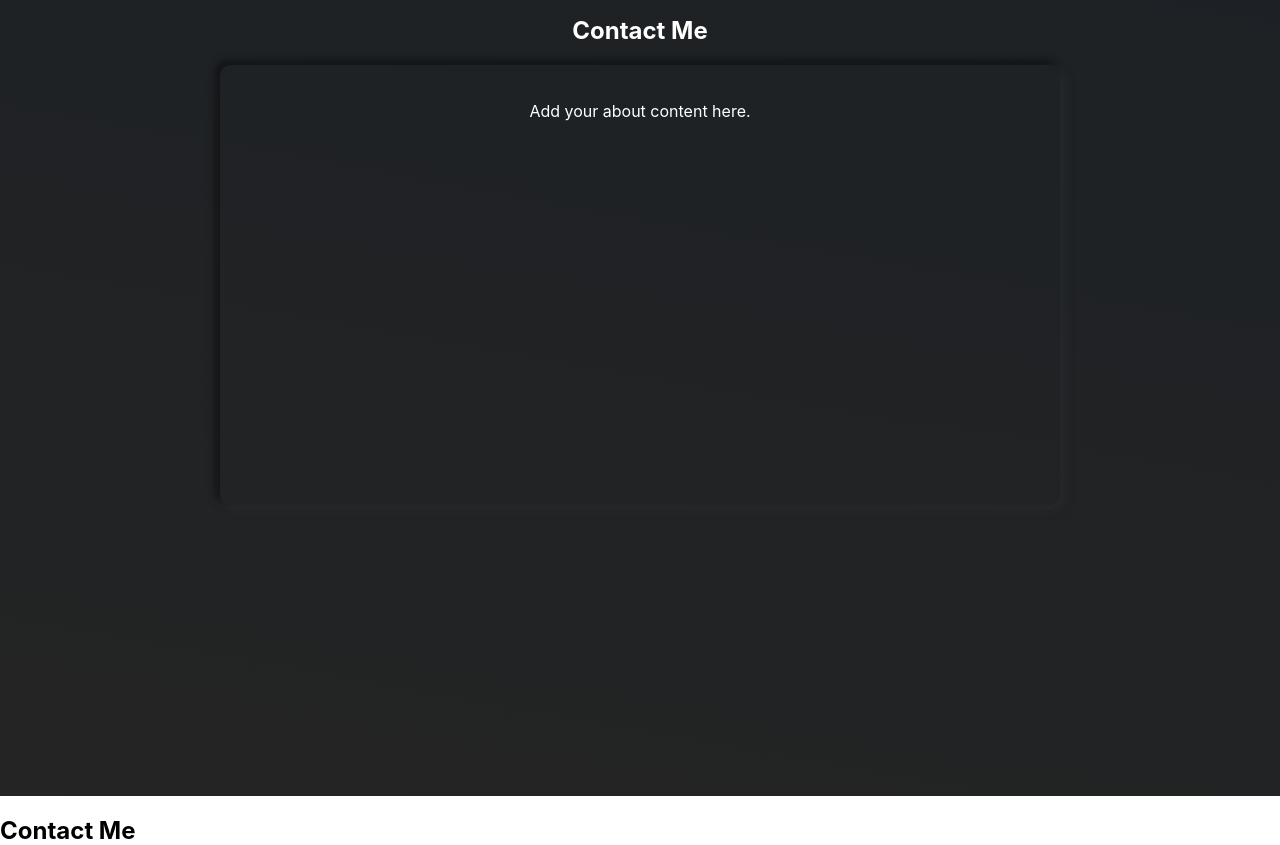
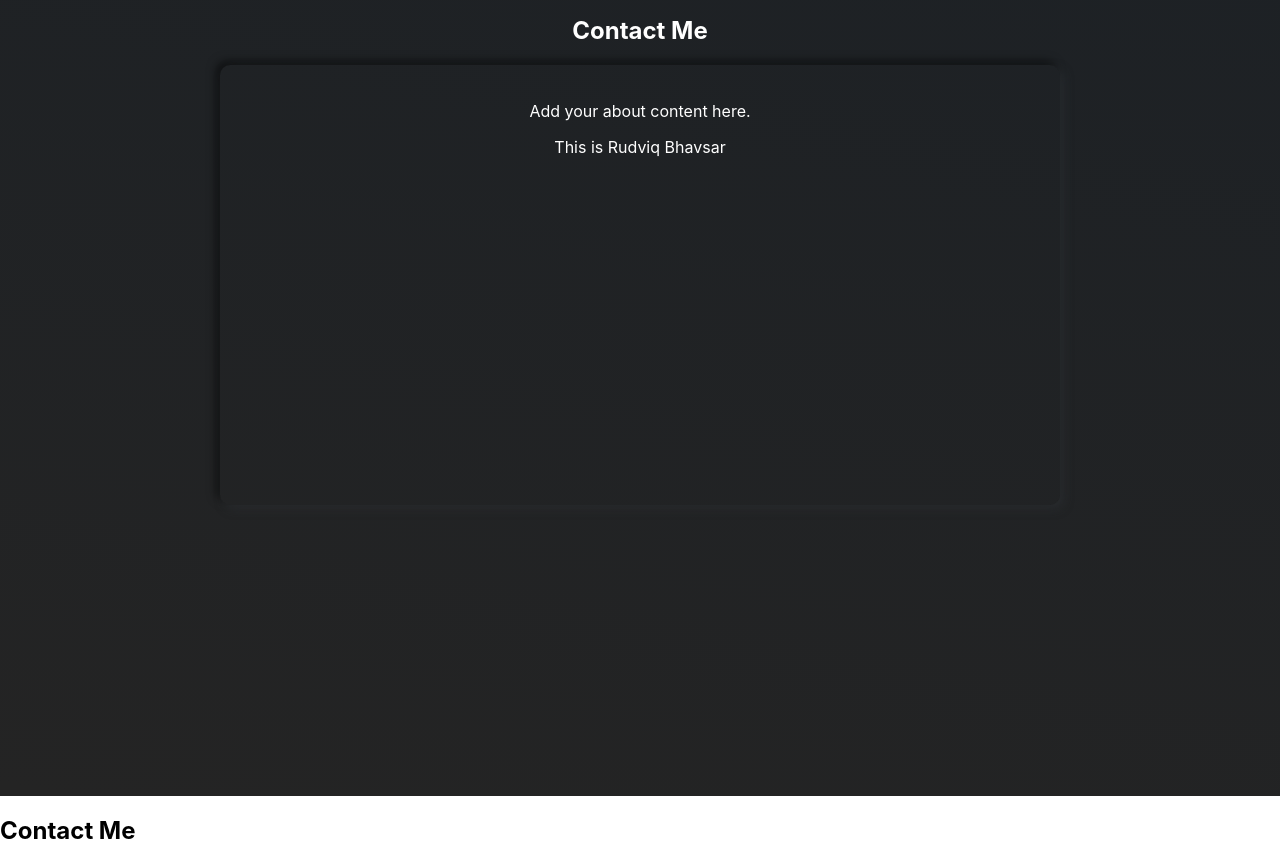
Before and after one commit to Rudviq/Portfolio, a React (Create React App) app: page / in a window 1280 px wide. Shown: the part 3380-4225 px from the top of the page. Built offline with nearby package versions, Linux system fonts and the light colour scheme.

Commit message:
Demo changes

```diff
--- a/src/App.js
+++ b/src/App.js
@@ -101,6 +101,7 @@ function App() {
       <h2>Contact Me</h2>
       <div className="about-content-box">
         <p>Add your about content here.</p>
+        <p>This is Rudviq Bhavsar</p>
       </div>
     </section>
 
```
Also changed, not shown: public/icons8-download-10.png (renamed from public/download.png).
